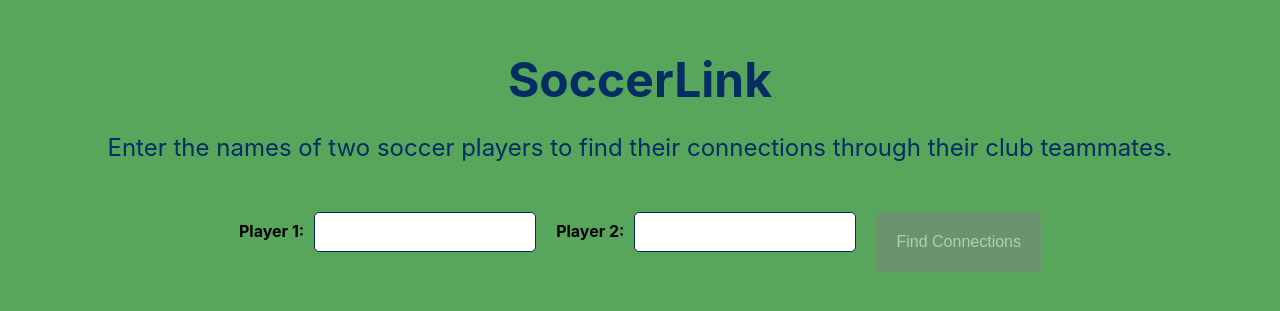
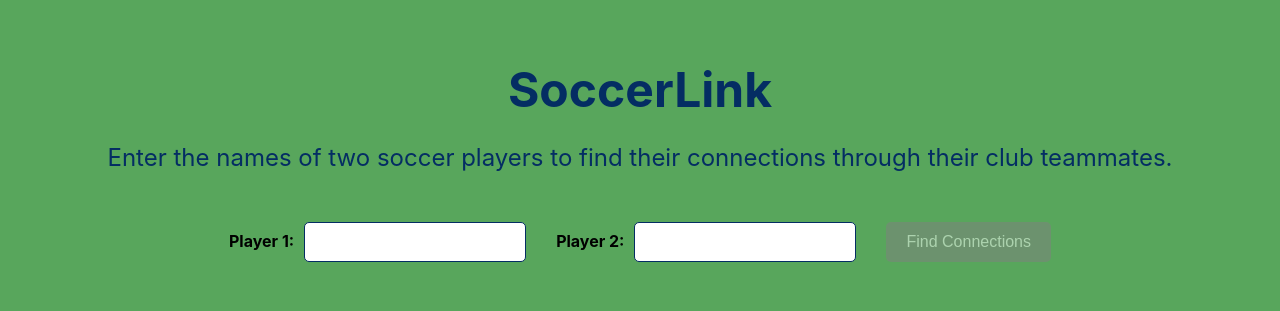
Before and after one commit to manavbh2011/soccerlink, a React (Create React App) app in the folder frontend/: page / in a window 1280 px wide. Shown: the part 219-530 px from the top of the page. Built offline with nearby package versions, Linux system fonts and the light colour scheme.

Commit message:
added section semantic element for results, fixed height of form-container

```diff
--- a/frontend/src/App.css
+++ b/frontend/src/App.css
@@ -32,8 +32,9 @@ body {
   .form-container {
     display: flex;
     justify-content: center;
-    gap: 20px; /* Horizontal spacing between input boxes */
+    gap: 30px; /* Horizontal spacing between input boxes */
     margin-bottom: 10px; /* Space between inputs and results */
+    height: 40px;
   }
 
   .input-container {
--- a/frontend/src/App.js
+++ b/frontend/src/App.js
@@ -138,6 +138,7 @@ function App() {
         Find Connections
         </button>
       </form>
+      <section>
       {error && <div className="error-message">{error}</div>}
       <div className="results">
         {result.map((line, index) => (
@@ -145,7 +146,7 @@ function App() {
             {`${line.from} and ${line.to} played on ${line.teams}`}
             </p>
         ))}
-        </div>
+        </div></section>
     </div>
   );
 }
```
